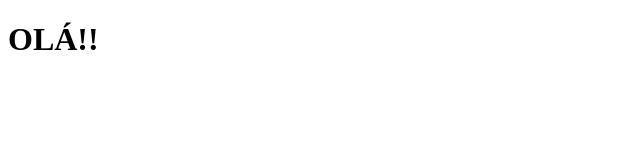
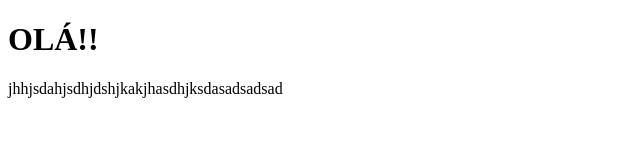
Before and after one commit to tiagoResteves/TiagoFaria, a plain HTML site: page index.html in a window 1280 px wide. Shown: the whole page, without its empty margins (0-640 px from the left). Drawn offline with Linux system fonts and the light colour scheme.

Commit message:
ate agora ta facil

```diff
--- a/index.html
+++ b/index.html
@@ -7,5 +7,6 @@
 </head>
 <body>
     <h1>OLÁ!!</h1>
+    <p>jhhjsdahjsdhjdshjkakjhasdhjksdasadsadsad</p>
 </body>
 </html>
```
